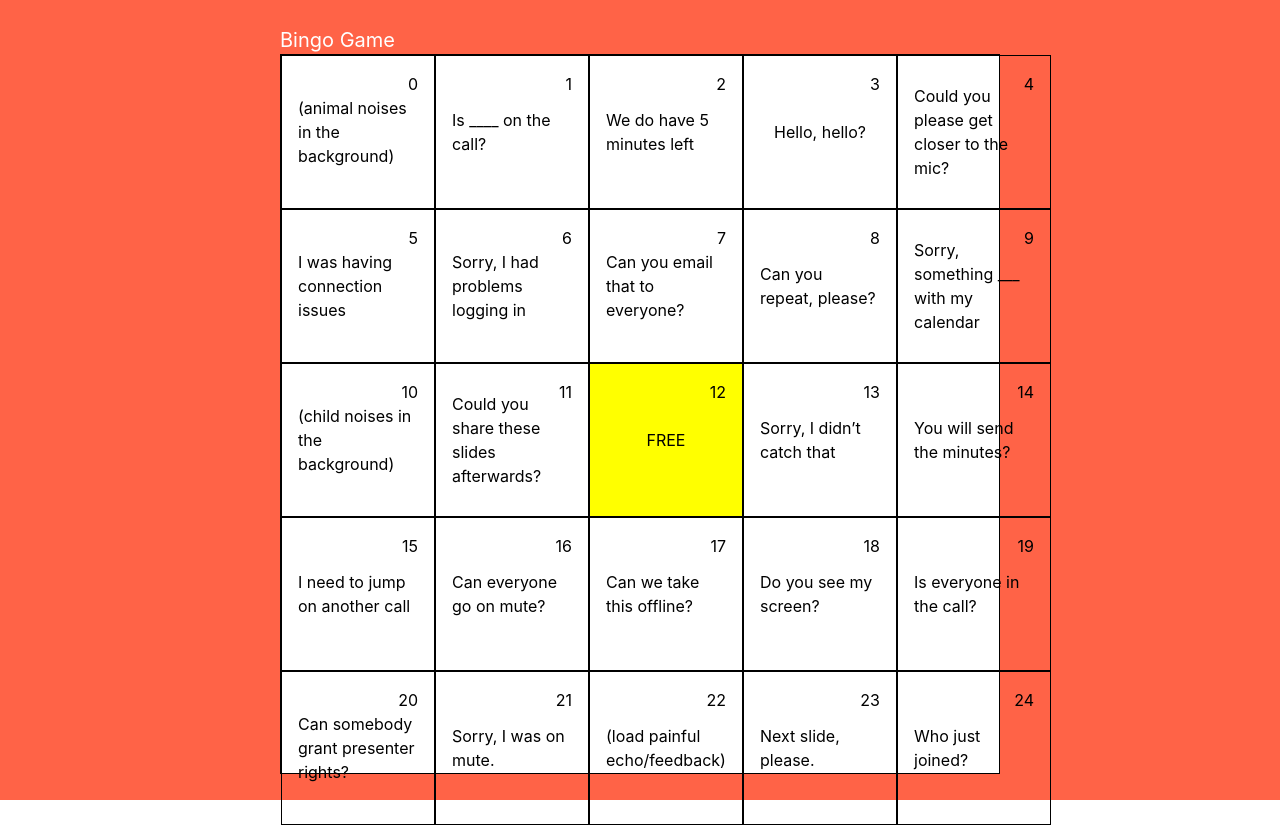
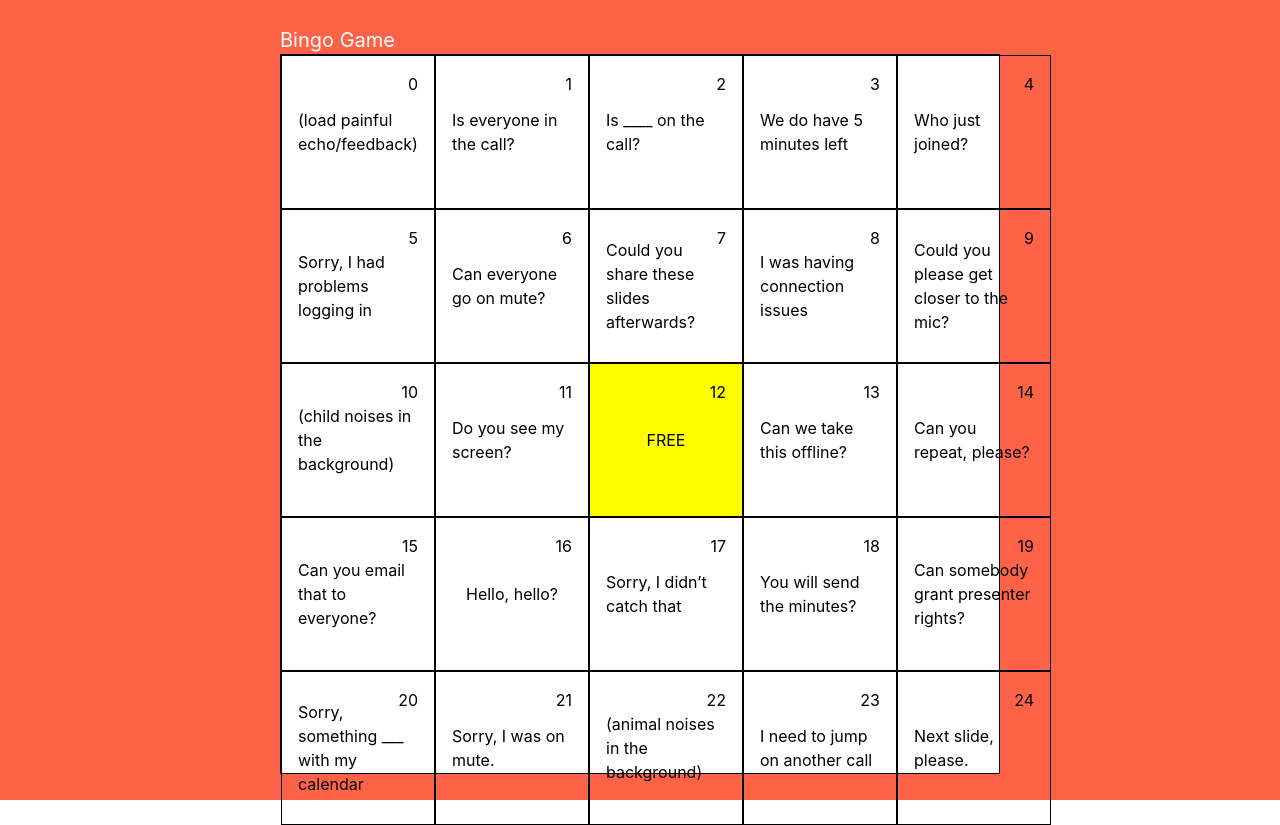
Before and after one commit to nkear003/bingo-game, a React (Create React App) app: page / in a window 1280 px wide. Built offline with nearby package versions, Linux system fonts and the light colour scheme.

Commit message:
Randomise board

```diff
--- a/src/App.tsx
+++ b/src/App.tsx
@@ -1,8 +1,9 @@
-import React, { useState } from "react";
+import { useEffect, useState } from "react";
 import "./App.css";
 import Cell from "./Cell";
+import { shuffleArray } from "./helpers";
 
-const initialBoard = [
+const phrases = [
   "(animal noises in the background)",
   "Is ____ on the call?",
   "We do have 5 minutes left",
@@ -15,7 +16,6 @@ const initialBoard = [
   "Sorry, something ___ with my calendar",
   "(child noises in the background)",
   "Could you share these slides afterwards?",
-  "FREE",
   "Sorry, I didn’t catch that",
   "You will send the minutes?",
   "I need to jump on another call",
@@ -29,6 +29,8 @@ const initialBoard = [
   "Next slide, please.",
   "Who just joined?",
 ];
+
+const freeWord = "FREE";
 
 const winningCombinations = [
   // Horizontal Rows
@@ -49,9 +51,18 @@ const winningCombinations = [
 ];
 
 function App() {
-  const [board] = useState(initialBoard);
+  const [board, setBoard] = useState<string[] | []>([]);
   const [selected, setSelected] = useState<number[]>([12]);
   const [bingo, setBingo] = useState(false);
+
+  useEffect(() => {
+    const shufflePhrases = shuffleArray([...phrases]);
+
+    // Insert the "free" tile/cell at 12
+    shufflePhrases.splice(12, 0, freeWord);
+
+    setBoard(shufflePhrases);
+  }, []);
 
   const checkBingo = (selected: number[]) => {
     for (const combination of winningCombinations) {
--- /dev/null
+++ b/src/helpers.ts
@@ -0,0 +1,7 @@
+export const shuffleArray = (array: any[]) => {
+  for (let i = array.length - 1; i > 0; i--) {
+    const j = Math.floor(Math.random() * (i + 1));
+    [array[i], array[j]] = [array[j], array[i]];
+  }
+  return array;
+};
```
